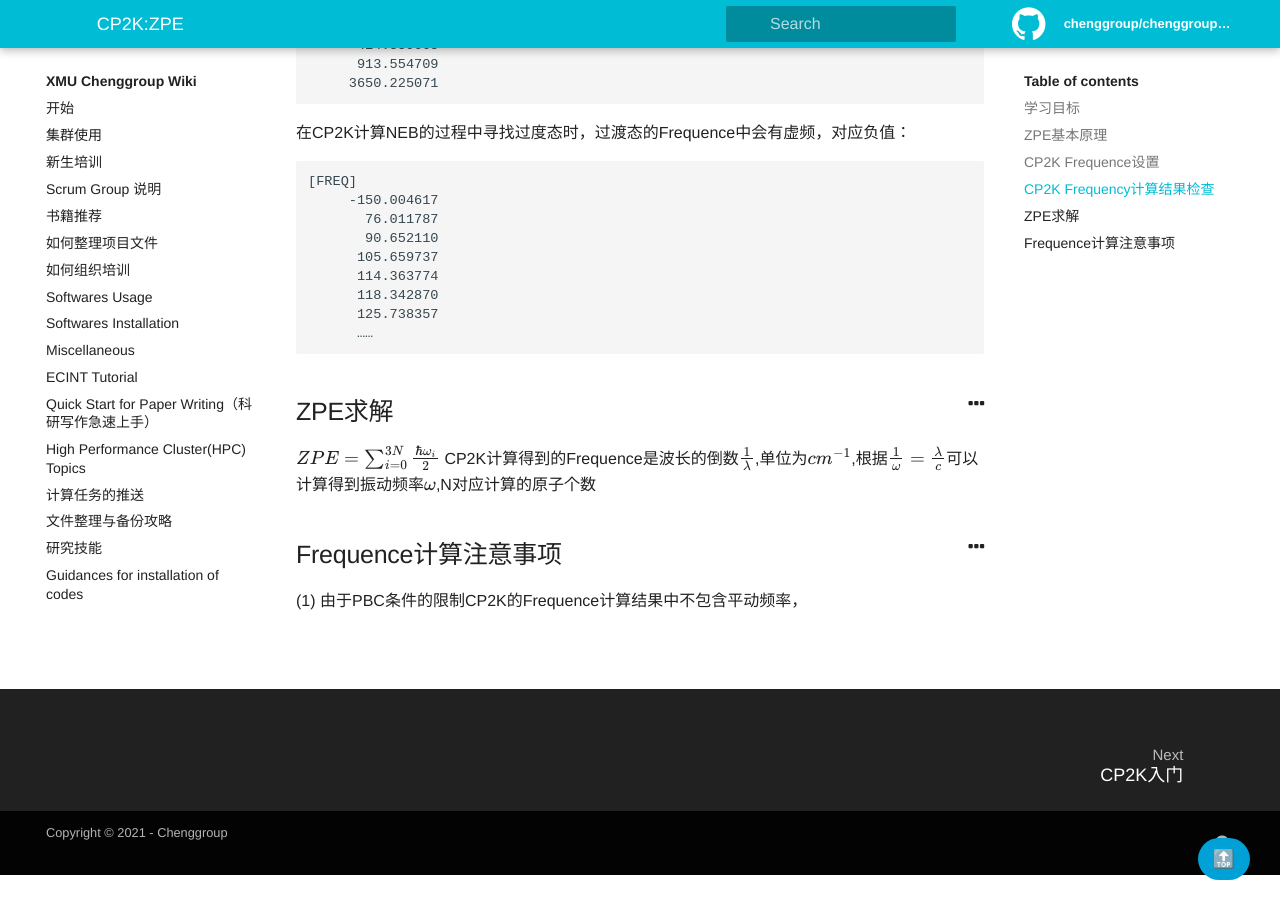
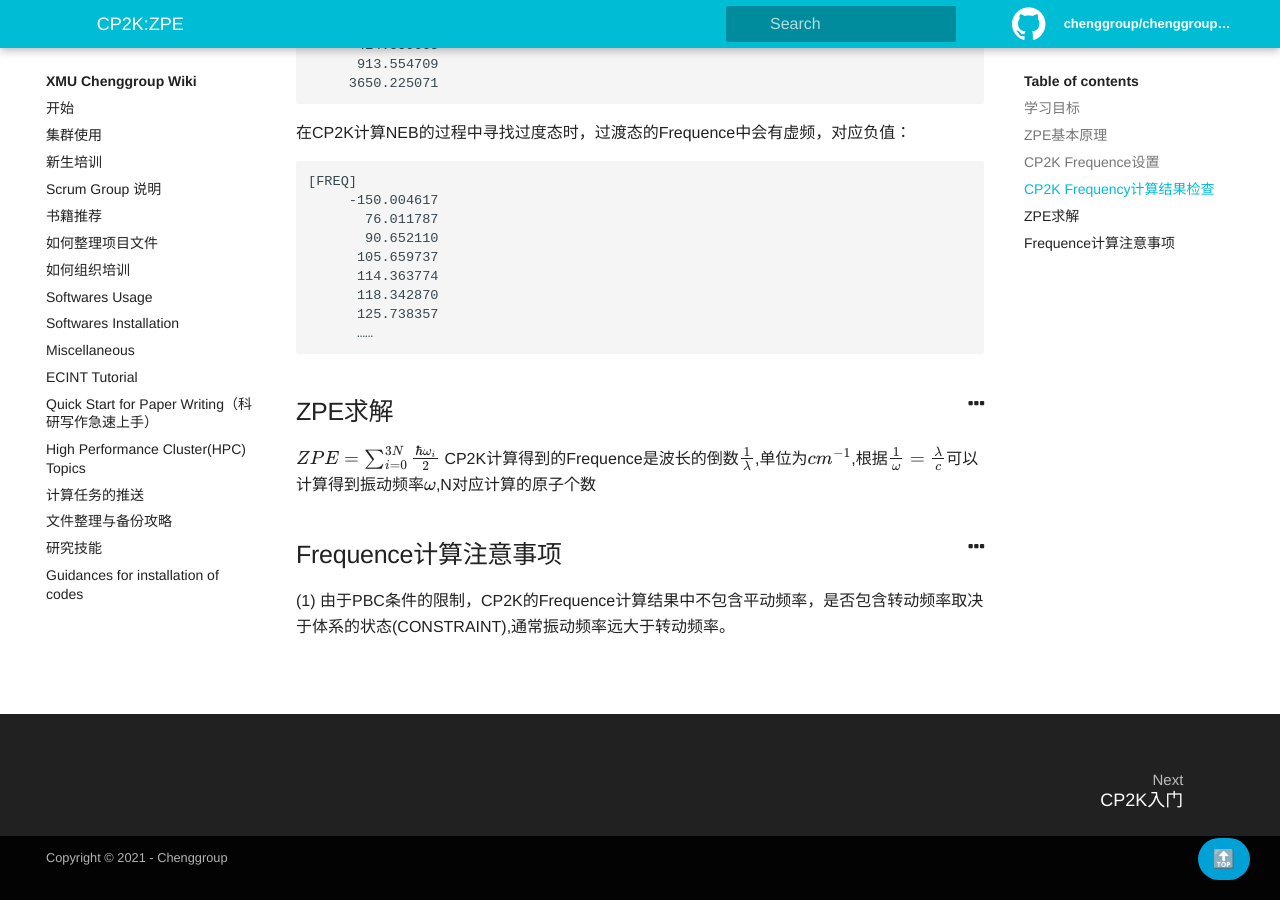
Before and after one commit to chenggroup/chenggroup.github.io, a Jekyll site: the page built from _wiki/Softwares Usage/cp2k-zpe.md, in a window 1280 px wide and 900 px high, scrolled down 1652 px. Built offline with Jekyll 4.4.1, drawn with Linux system fonts in a browser that asks for light colours; formulas are drawn with MathJax 3.

Commit message:
Update cp2k-zpe.md

```diff
--- a/_wiki/Softwares Usage/cp2k-zpe.md
+++ b/_wiki/Softwares Usage/cp2k-zpe.md
@@ -102,4 +102,4 @@ CP2K计算得到的Frequence是波长的倒数$\frac{1}{\lambda}$,单位为$cm^{
 
 
 ## Frequence计算注意事项
-(1) 由于PBC条件的限制CP2K的Frequence计算结果中不包含平动频率，
+(1) 由于PBC条件的限制，CP2K的Frequence计算结果中不包含平动频率，是否包含转动频率取决于体系的状态(CONSTRAINT),通常振动频率远大于转动频率。
```
